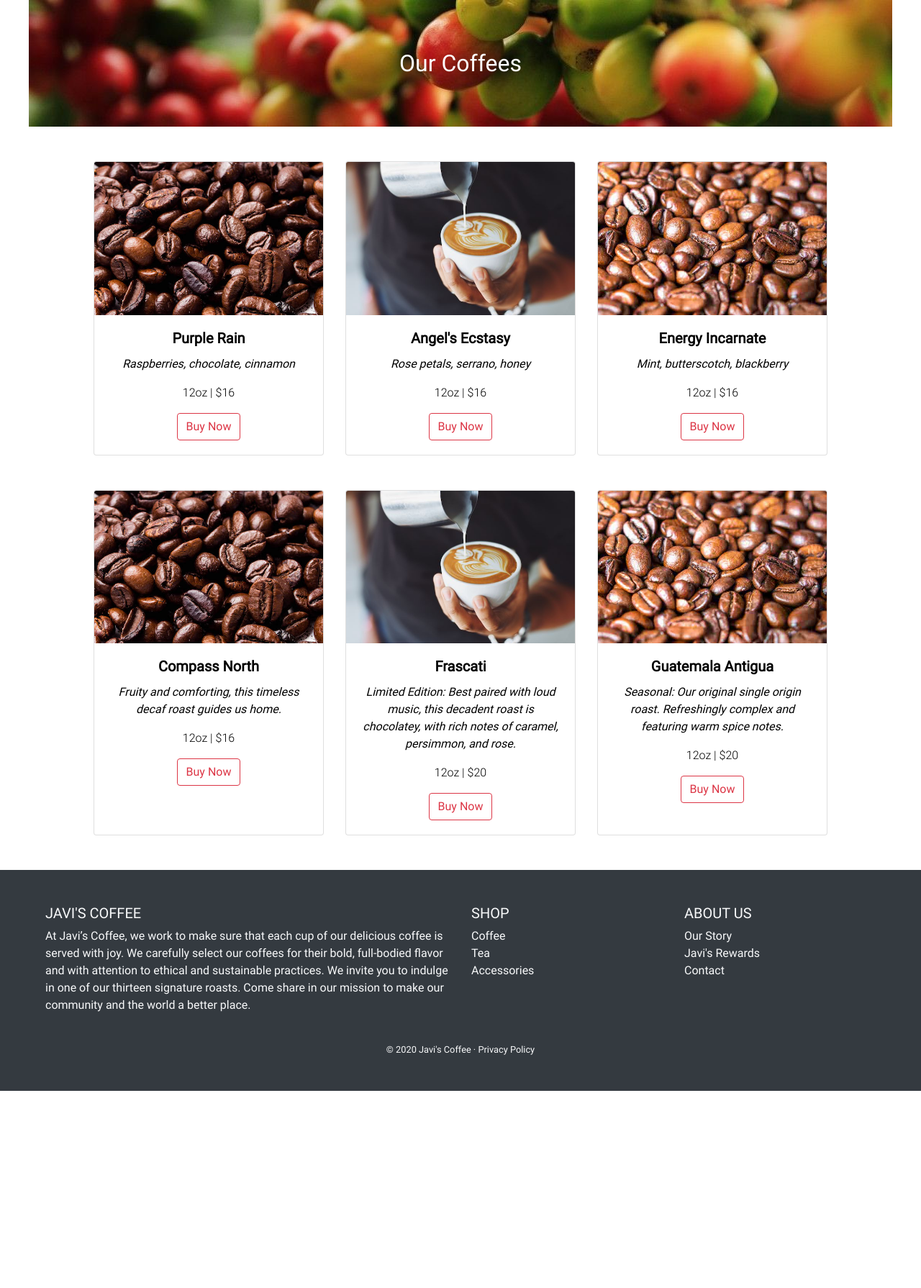
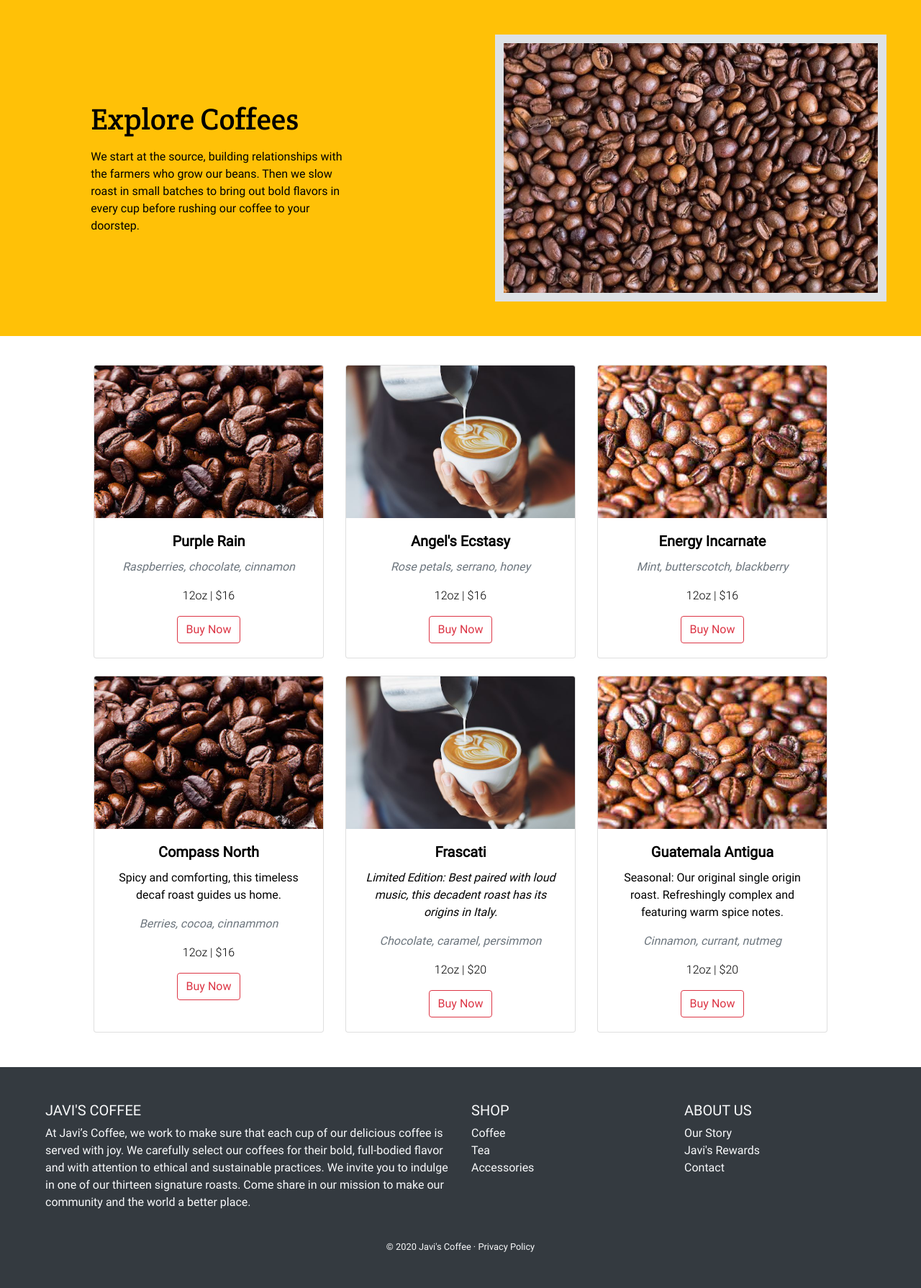
Before and after one commit to javier-cr/JavisCoffee, a PHP site: page /shop in a window 1280 px wide. Shown: the part 117-1907 px from the top of the page at 72% size. Before the commit the page ends 1633 px from the top, so only its background shows below. Run offline with PHP 8.4, Linux system fonts and the light colour scheme; some libraries are stand-ins or nearby versions.

Commit message:
New Shop page

```diff
--- a/assets/css/customjc.css
+++ b/assets/css/customjc.css
@@ -138,22 +138,20 @@ body, html { /*for hero*/
 }
 
 /*SHOP PAGE*/
-#our-coffees {
-    position: absolute;
-    top: 50%;
-    left: 50%;
-    transform: translate(-50%, -50%);
-}
-
-#shop_header {
-    max-height: 87vh;
-    overflow: hidden;
-}
-
 .shop-card-product {
     width: 20rem;
 }
 
 #shop-title {
-    font-size: 1.5em;
+    font-size: 2.6em;
+    font-family: 'Crete Round', serif;
 }
+
+#shop-head {
+    width: 100%;
+    height: auto;
+}
+
+.border {
+    border-width: 12px !important;
+}
--- a/assets/js/stripe-products.js
+++ b/assets/js/stripe-products.js
@@ -4,6 +4,9 @@ var stripe = Stripe('pk_test_zvtGn81kDq4MoVaIoq1yzZH800KJe8Xmcq');
 var checkoutButtonPR = document.getElementById('checkout-button-sku_Ex9Mj2e4o7Cjpa');
 var checkoutButtonAE = document.getElementById('checkout-button-sku_FBS4G1aRNUh4dA');
 var checkoutButtonEI = document.getElementById('checkout-button-sku_FBS5NDx8V1UhOi');
+var checkoutButtonCN = document.getElementById('checkout-button-sku_H7j7u0V5siZ9E2');
+var checkoutButtonFR = document.getElementById('checkout-button-sku_H7j8yOOY3x6XN9');
+var checkoutButtonGA = document.getElementById('checkout-button-sku_H7j8VY0JLrQlJX');
 
 checkoutButtonPR.addEventListener('click', function () {
     // When the customer clicks on the button, redirect
@@ -61,3 +64,60 @@ checkoutButtonEI.addEventListener('click', function () {
             }
         });
 });
+
+checkoutButtonCN.addEventListener('click', function () {
+    // When the customer clicks on the button, redirect
+    // them to Checkout.
+    stripe.redirectToCheckout({
+        items: [{ sku: 'sku_H7j7u0V5siZ9E2', quantity: 1 }],
+
+        successUrl: "https://javiscoffee.com/shop/index.htm?order=success",
+        cancelUrl: "https://javiscoffee.com/shop/",
+    })
+        .then(function (result) {
+            if (result.error) {
+                // If `redirectToCheckout` fails due to a browser or network
+                // error, display the localized error message to your customer.
+                var displayError = document.getElementById('error-message');
+                displayError.textContent = result.error.message;
+            }
+        });
+});
+
+checkoutButtonFR.addEventListener('click', function () {
+    // When the customer clicks on the button, redirect
+    // them to Checkout.
+    stripe.redirectToCheckout({
+        items: [{ sku: 'sku_H7j8yOOY3x6XN9', quantity: 1 }],
+
+        successUrl: "https://javiscoffee.com/shop/index.htm?order=success",
+        cancelUrl: "https://javiscoffee.com/shop/",
+    })
+        .then(function (result) {
+            if (result.error) {
+                // If `redirectToCheckout` fails due to a browser or network
+                // error, display the localized error message to your customer.
+                var displayError = document.getElementById('error-message');
+                displayError.textContent = result.error.message;
+            }
+        });
+});
+
+checkoutButtonGA.addEventListener('click', function () {
+    // When the customer clicks on the button, redirect
+    // them to Checkout.
+    stripe.redirectToCheckout({
+        items: [{ sku: 'sku_H7j8VY0JLrQlJX', quantity: 1 }],
+
+        successUrl: "https://javiscoffee.com/shop/index.htm?order=success",
+        cancelUrl: "https://javiscoffee.com/shop/",
+    })
+        .then(function (result) {
+            if (result.error) {
+                // If `redirectToCheckout` fails due to a browser or network
+                // error, display the localized error message to your customer.
+                var displayError = document.getElementById('error-message');
+                displayError.textContent = result.error.message;
+            }
+        });
+});
--- a/shop/index.htm
+++ b/shop/index.htm
@@ -17,10 +17,14 @@
     <link rel="preload" as="script" href="/assets/js/jquery-3.4.1.slim.min.js">
     <link rel="preload" as="script" href="/assets/js/popper.min.js">
     <link rel="preload" as="script" href="/assets/js/bootstrap.min.js">
-    <link rel="preload" as="font" crossorigin="crossorigin" type="font/woff2" href="/assets/fonts/roboto-v20-latin-300.woff2">
-    <link rel="preload" as="font" crossorigin="crossorigin" type="font/woff2" href="/assets/fonts/roboto-v20-latin-regular.woff2">
-    <link rel="preload" as="font" crossorigin="crossorigin" type="font/woff2" href="/assets/fonts/crete-round-v8-latin-regular.woff2">
-    <link rel="preload" as="font" crossorigin="crossorigin" type="font/woff2" href="/assets/fonts/ibm-plex-sans-v7-latin-regular.woff2">
+    <link rel="preload" as="font" crossorigin="crossorigin" type="font/woff2"
+        href="/assets/fonts/roboto-v20-latin-300.woff2">
+    <link rel="preload" as="font" crossorigin="crossorigin" type="font/woff2"
+        href="/assets/fonts/roboto-v20-latin-regular.woff2">
+    <link rel="preload" as="font" crossorigin="crossorigin" type="font/woff2"
+        href="/assets/fonts/crete-round-v8-latin-regular.woff2">
+    <link rel="preload" as="font" crossorigin="crossorigin" type="font/woff2"
+        href="/assets/fonts/ibm-plex-sans-v7-latin-regular.woff2">
 
     <link rel="preload" as="script" href="https://js.stripe.com/v3">
     <link rel="preconnect" href="https://m.stripe.com" crossorigin>
@@ -80,24 +84,41 @@
         </div>
     </nav>
 
-    <!--Header Image-->
-    <div id="shop_header" class="container-fluid">
-        <div class="col px-0">
-            <img src="/assets/images/shop_header_berries.jpg" class="img-fluid" alt="Image of coffee berries">
-            <h2 id="our-coffees" class="text-white">Our Coffees</h2>
+    <!--Header-->
+    <div class="container-fluid mb-3 bg-warning">
+        <div class="row">
+
+            <div class="col-md-6 order-md-1 my-auto align-middle text-md-left pr-md-5">
+                <div class="col-8 mx-auto">
+                    <h1 id="shop-title" class="my-3 text-left">Explore Coffees</h1>
+                    <p class="text-left">
+                        We start at the source, building relationships with the farmers who grow our beans.
+                        Then we slow roast in small batches to bring out bold flavors in every cup before rushing
+                        our coffee to your doorstep.
+                    </p>
+                </div>
+            </div>
+
+            <div class="col-8 mx-auto col-md-6 order-md-2 p-md-5 mb-4 mb-md-0">
+                <img src="/assets/images/shop_header_beans.jpg" class="img-fluid border" id="shop-head"
+                    alt="Coffee beans">
+            </div>
+
         </div>
+
     </div>
+
 
     <!--Product Listing by row-->
     <div class="container-fluid bg-white">
         <div id="product-row" class="row">
-            <div class="card-deck my-5 mx-auto">
+            <div class="card-deck my-4 mx-auto">
 
                 <div class="card shop-card-product">
-                    <img class="card-img-top" src="/assets/images/shop_products_beans.jpg" alt="Card image cap">
+                    <img class="card-img-top" src="/assets/images/shop_products_beans.jpg" alt="Purple Rain coffee beans">
                     <div class="card-body">
                         <h5 class="card-title font-weight-bold">Purple Rain</h5>
-                        <p class="card-text font-italic">Raspberries, chocolate, cinnamon</p>
+                        <p class="card-text font-italic text-secondary">Raspberries, chocolate, cinnamon</p>
                         <p class="card-text font-weight-light">12oz | $16</p>
                         <button id="checkout-button-sku_Ex9Mj2e4o7Cjpa" class="btn btn-outline-danger" role="link">
                             Buy Now
@@ -106,10 +127,10 @@
                 </div>
 
                 <div class="card shop-card-product">
-                    <img class="card-img-top" src="/assets/images/home_shop_cap.jpg" alt="Card image cap">
+                    <img class="card-img-top" src="/assets/images/home_shop_cap.jpg" alt="Angel's Ecstasy coffee beans">
                     <div class="card-body">
                         <h5 class="card-title font-weight-bold">Angel's Ecstasy</h5>
-                        <p class="card-text font-italic">Rose petals, serrano, honey</p>
+                        <p class="card-text font-italic text-secondary">Rose petals, serrano, honey</p>
                         <p class="card-text font-weight-light">12oz | $16</p>
                         <button id="checkout-button-sku_FBS4G1aRNUh4dA" class="btn btn-outline-danger" role="link">
                             Buy Now
@@ -118,10 +139,10 @@
                 </div>
 
                 <div class="card shop-card-product">
-                    <img class="card-img-top" src="/assets/images/shop_products_beans2.jpg" alt="Card image cap">
+                    <img class="card-img-top" src="/assets/images/shop_products_beans2.jpg" alt="Energy Incarnate coffee beans">
                     <div class="card-body">
                         <h5 class="card-title font-weight-bold">Energy Incarnate</h5>
-                        <p class="card-text font-italic">Mint, butterscotch, blackberry</p>
+                        <p class="card-text font-italic text-secondary">Mint, butterscotch, blackberry</p>
                         <p class="card-text font-weight-light">12oz | $16</p>
                         <button id="checkout-button-sku_FBS5NDx8V1UhOi" class="btn btn-outline-danger" role="link">
                             Buy Now
@@ -137,10 +158,12 @@
             <div class="card-deck mb-5 mx-auto">
 
                 <div class="card shop-card-product">
-                    <img class="card-img-top" src="/assets/images/shop_products_beans.jpg" alt="Card image cap">
+                    <img class="card-img-top" src="/assets/images/shop_products_beans.jpg" alt="Compass North coffee beans">
                     <div class="card-body">
                         <h5 class="card-title font-weight-bold">Compass North</h5>
-                        <p class="card-text font-italic">Fruity and comforting, this timeless decaf roast guides us home.</p>
+                        <p class="card-text">Spicy and comforting, this timeless decaf roast guides us
+                            home.</p>
+                        <p class="card-text font-italic text-secondary">Berries, cocoa, cinnammon </p>
                         <p class="card-text font-weight-light">12oz | $16</p>
                         <button id="checkout-button-sku_Ex9Mj2e4o7Cjpa" class="btn btn-outline-danger" role="link">
                             Buy Now
@@ -149,11 +172,12 @@
                 </div>
 
                 <div class="card shop-card-product">
-                    <img class="card-img-top" src="/assets/images/home_shop_cap.jpg" alt="Card image cap">
+                    <img class="card-img-top" src="/assets/images/home_shop_cap.jpg" alt="Frascati coffee beans">
                     <div class="card-body">
                         <h5 class="card-title font-weight-bold">Frascati</h5>
                         <p class="card-text font-italic">Limited Edition: Best paired with loud music, this
-                            decadent roast is chocolatey, with rich notes of caramel, persimmon, and rose. </p>
+                            decadent roast has its origins in Italy. </p>
+                        <p class="card-text font-italic text-secondary">Chocolate, caramel, persimmon </p>
                         <p class="card-text font-weight-light">12oz | $20</p>
                         <button id="checkout-button-sku_FBS4G1aRNUh4dA" class="btn btn-outline-danger" role="link">
                             Buy Now
@@ -162,10 +186,12 @@
                 </div>
 
                 <div class="card shop-card-product">
-                    <img class="card-img-top" src="/assets/images/shop_products_beans2.jpg" alt="Card image cap">
+                    <img class="card-img-top" src="/assets/images/shop_products_beans2.jpg" alt="Guatemala Antigua coffee beans">
                     <div class="card-body">
                         <h5 class="card-title font-weight-bold">Guatemala Antigua</h5>
-                        <p class="card-text font-italic">Seasonal: Our original single origin roast. Refreshingly complex and featuring warm spice notes.</p>
+                        <p class="card-text">Seasonal: Our original single origin roast. Refreshingly
+                            complex and featuring warm spice notes.</p>
+                        <p class="card-text font-italic text-secondary">Cinnamon, currant, nutmeg</p>
                         <p class="card-text font-weight-light">12oz | $20</p>
                         <button id="checkout-button-sku_FBS5NDx8V1UhOi" class="btn btn-outline-danger" role="link">
                             Buy Now
```
Also changed, not shown: assets/images/shop_header.jpg (deleted), assets/images/shop_header_beans.jpg (added), assets/images/shop_header_berries.jpg (deleted), assets/images/shop_products_beans.jpg, assets/images/shop_products_beans2.jpg.
